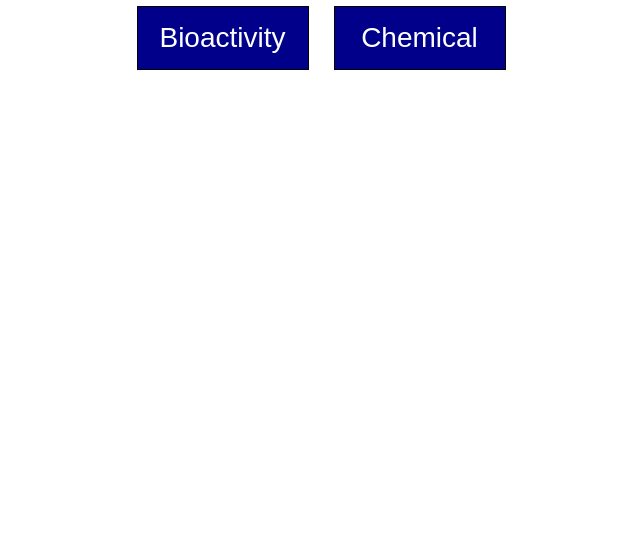
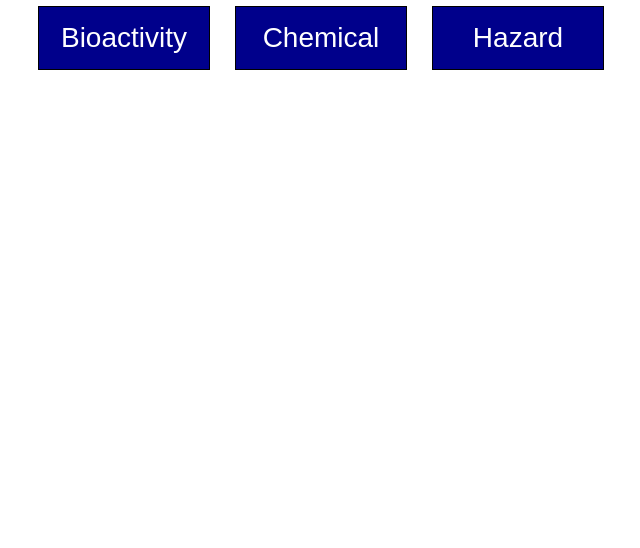
Before and after one commit to bridirks/ctx-api-karate, a plain HTML site: page index.html in a window 1280 px wide. Shown: the part 252-800 px from the top of the page, without its empty margins (339-979 px from the left). Drawn offline with Linux system fonts and the light colour scheme.

Commit message:
Update index.html

```diff
--- a/index.html
+++ b/index.html
@@ -35,6 +35,7 @@
 <ul style="list-style: none; display: flex;justify-content: center;">
     <li><a class="button" href="/result/bioactivity/karate-reports/karate-summary.html">Bioactivity</a></li>
     <li><a class="button" href="/result/chemical/karate-reports/karate-summary.html">Chemical</a></li>
+    <li><a class="button" href="/result/hazard/karate-reports/karate-summary.html">Hazard</a></li>
 </ul>
 </div>
 </body>
```
